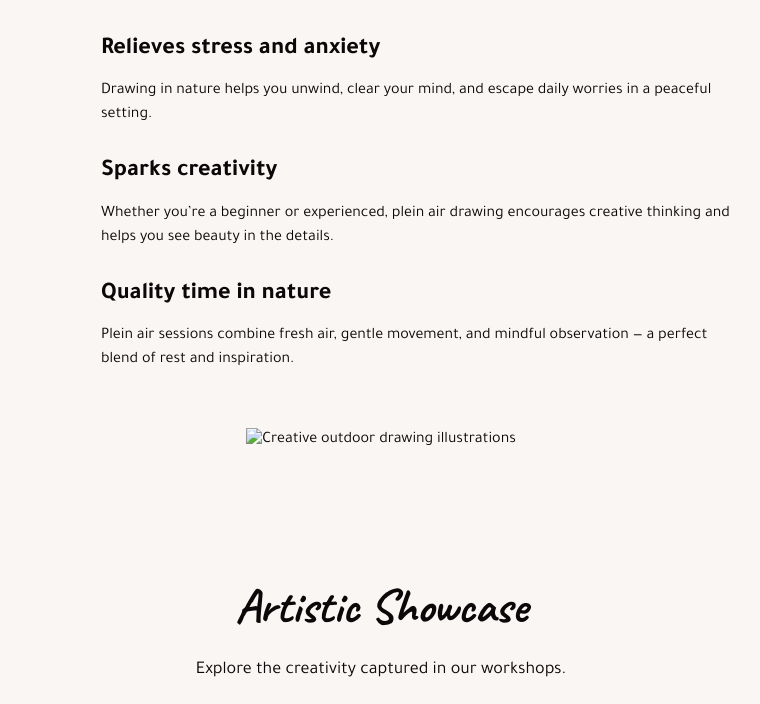
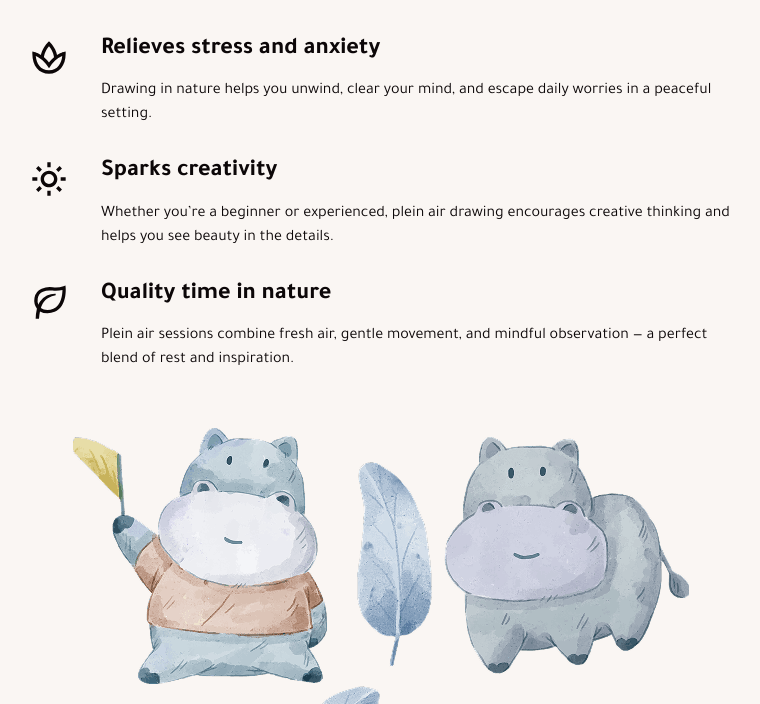
Before and after one commit to KissLenOK/project-FenixTeam-01, a plain HTML site: page index.html in a window 1280 px wide. Shown: the part 576-1280 px from the top of the page, without its empty margins (259-1019 px from the left). Drawn offline with nearby package versions, Linux system fonts and the light colour scheme.

Commit message:
Deploying to gh-pages from @ KissLenOK/project-FenixTeam-01@96e9501fbf8cf26b8409399b746aefdb6cd4ba57 🚀

```diff
--- a/index.html
+++ b/index.html
@@ -57,13 +57,13 @@
       <picture>
         <source
           media="(max-width: 767px)"
-          srcset="../images/benefits/benefits-mobile.png 1x, ../images/benefits/benefits-mobile@2x.png 2x"
+          srcset="/project-FenixTeam-01/assets/benefits-mobile-CTWaPkeT.png 1x, /project-FenixTeam-01/assets/benefits-mobile@2x-BYyfyeR9.png 2x"
         />
 
         <img
           class="benefits-image"
-          src="../images/benefits/benefits.png"
-          srcset="../images/benefits/benefits.png 1x, ../images/benefits/benefits@2x.png 2x"
+          src="/project-FenixTeam-01/assets/benefits-Dcbx-Ubd.png"
+          srcset="/project-FenixTeam-01/assets/benefits-Dcbx-Ubd.png 1x, /project-FenixTeam-01/assets/benefits@2x-pgTDiemc.png 2x"
           alt="Creative outdoor drawing illustrations"
           loading="lazy"
         />
@@ -78,7 +78,7 @@
       <ul class="benefits-list">
         <li class="benefits-item">
           <svg class="benefits-icon" width="40" height="40">
-            <use href="../images/icons/icons.svg#lotos"></use>
+            <use href="/project-FenixTeam-01/assets/icons-DAcKWwKt.svg#lotos"></use>
           </svg>
 
           <div>
@@ -94,7 +94,7 @@
 
         <li class="benefits-item">
           <svg class="benefits-icon" width="40" height="40">
-            <use href="../images/icons/icons.svg#sun"></use>
+            <use href="/project-FenixTeam-01/assets/icons-DAcKWwKt.svg#sun"></use>
           </svg>
 
           <div>
@@ -109,7 +109,7 @@
 
         <li class="benefits-item">
           <svg class="benefits-icon" width="40" height="40">
-            <use href="../images/icons/icons.svg#leaf"></use>
+            <use href="/project-FenixTeam-01/assets/icons-DAcKWwKt.svg#leaf"></use>
           </svg>
 
           <div>
```
Also changed, not shown: assets/benefits-Dcbx-Ubd.png (added), assets/benefits-mobile-CTWaPkeT.png (added), assets/benefits-mobile@2x-BYyfyeR9.png (added), assets/benefits@2x-pgTDiemc.png (added).
